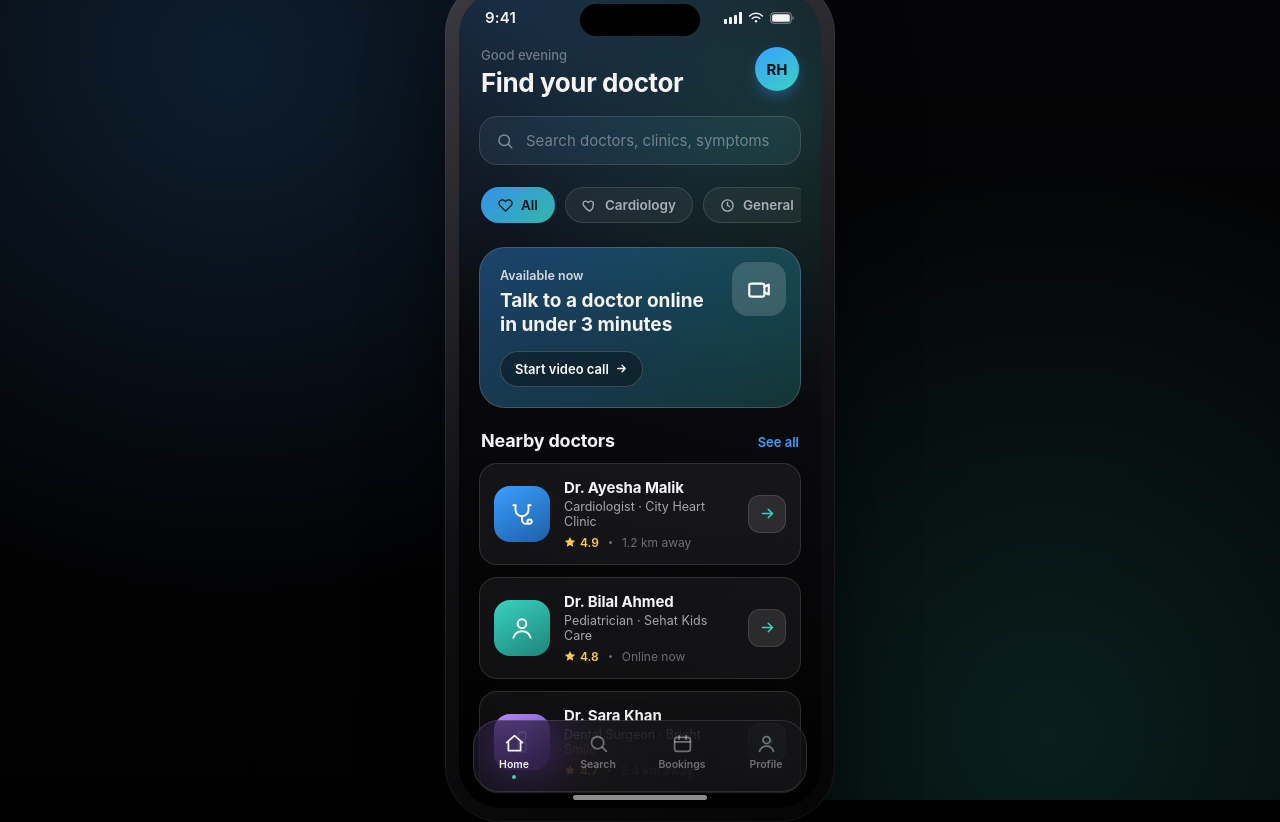
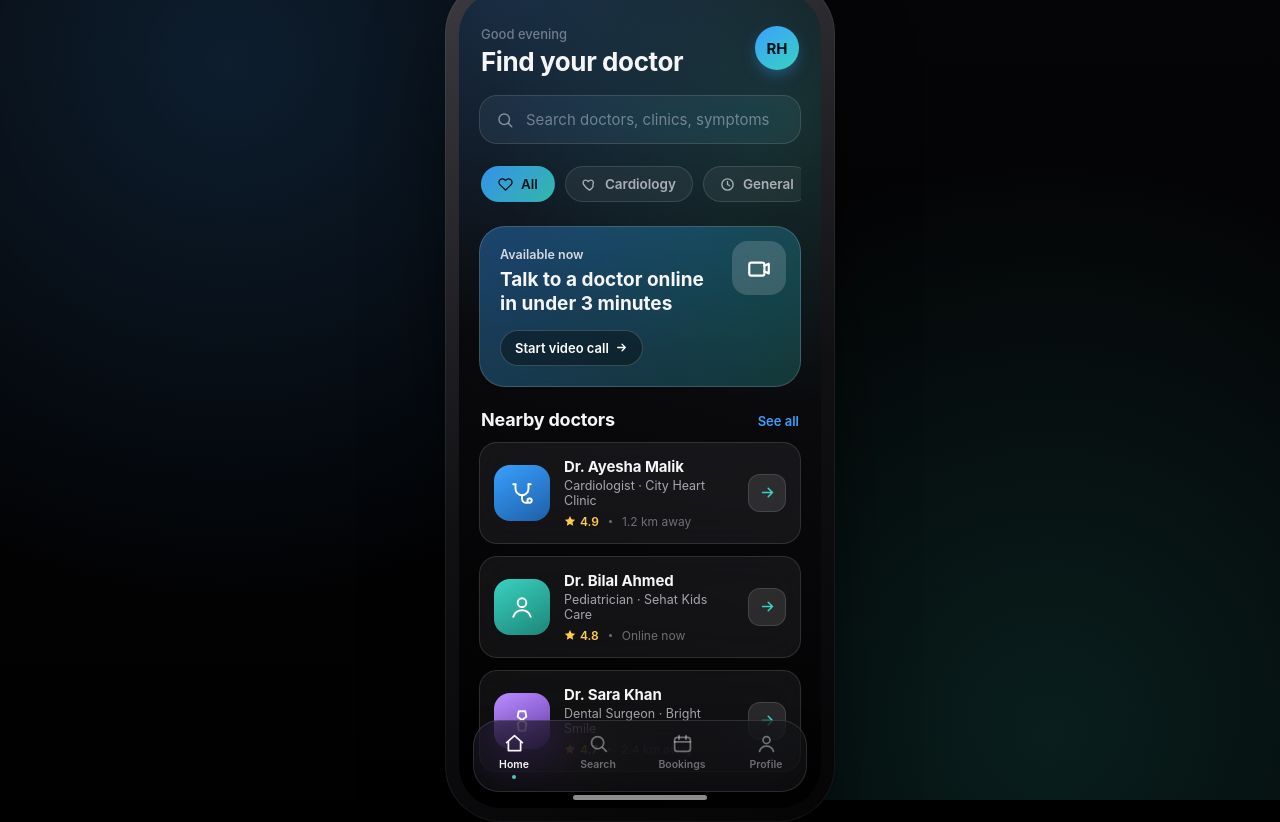
Before and after one commit to rajahaider50/doctor-app-ios-theme-demo, a website: page www/index.html in a window 1280 px wide. Drawn offline with Linux system fonts and the light colour scheme.

Commit message:
Add PWA install support (manifest, service worker, icons), Android-safe UI (remove iOS status bar/notch), and GitHub Actions workflow to build a real Android APK via Capacitor

```diff
--- a/index.html
+++ b/www/index.html
@@ -2,8 +2,13 @@
 <html lang="en">
 <head>
 <meta charset="UTF-8">
-<meta name="viewport" content="width=device-width, initial-scale=1.0">
+<meta name="viewport" content="width=device-width, initial-scale=1.0, viewport-fit=cover">
 <title>Sehat — Find a Doctor</title>
+<meta name="theme-color" content="#0c0c10">
+<meta name="description" content="Book doctors, clinics, and online consultations">
+<link rel="manifest" href="manifest.json">
+<link rel="icon" href="icons/icon-192.png">
+<link rel="apple-touch-icon" href="icons/icon-192.png">
 <style>
   :root{
     --bg-0:#000000;
@@ -75,35 +80,11 @@
     flex-direction:column;
   }
 
-  .notch{
-    position:absolute;
-    top:12px; left:50%;
-    transform:translateX(-50%);
-    width:120px; height:32px;
-    background:#000;
-    border-radius:20px;
-    z-index:50;
-  }
-
-  /* ---------- Status bar ---------- */
-  .statusbar{
-    display:flex;
-    align-items:center;
-    justify-content:space-between;
-    padding:16px 26px 4px;
-    font-size:15px;
-    font-weight:600;
-    letter-spacing:0.2px;
-    color:var(--text-0);
-    flex-shrink:0;
-  }
-  .statusbar .icons{display:flex; align-items:center; gap:6px;}
-
   /* ---------- Scroll area ---------- */
   .content{
     flex:1;
     overflow-y:auto;
-    padding:6px 20px 110px;
+    padding:24px 20px 110px;
     scrollbar-width:none;
   }
   .content::-webkit-scrollbar{display:none;}
@@ -294,20 +275,6 @@
 
 <div class="device">
   <div class="screen">
-    <div class="notch"></div>
-
-    <div class="statusbar">
-      <span>9:41</span>
-      <div class="icons">
-        <!-- signal -->
-        <svg width="18" height="12" viewBox="0 0 18 12" fill="none"><rect x="0" y="7" width="3" height="5" rx="0.8" fill="#F5F5F7"/><rect x="5" y="5" width="3" height="7" rx="0.8" fill="#F5F5F7"/><rect x="10" y="3" width="3" height="9" rx="0.8" fill="#F5F5F7"/><rect x="15" y="0" width="3" height="12" rx="0.8" fill="#F5F5F7"/></svg>
-        <!-- wifi -->
-        <svg width="16" height="12" viewBox="0 0 16 12" fill="none"><path d="M8 10.4a1.2 1.2 0 1 0 0-2.4 1.2 1.2 0 0 0 0 2.4Z" fill="#F5F5F7"/><path d="M4.2 6.6a5.4 5.4 0 0 1 7.6 0" stroke="#F5F5F7" stroke-width="1.4" stroke-linecap="round"/><path d="M1.6 3.9a9.2 9.2 0 0 1 12.8 0" stroke="#F5F5F7" stroke-width="1.4" stroke-linecap="round"/></svg>
-        <!-- battery -->
-        <svg width="25" height="12" viewBox="0 0 25 12" fill="none"><rect x="0.75" y="0.75" width="20.5" height="10.5" rx="2.75" stroke="#F5F5F7" stroke-opacity="0.5" stroke-width="1"/><rect x="2.2" y="2.2" width="17.6" height="7.6" rx="1.6" fill="#F5F5F7"/><path d="M22.5 4.2v3.6c.86-.32 1.4-1.06 1.4-1.8s-.54-1.48-1.4-1.8Z" fill="#F5F5F7" fill-opacity="0.5"/></svg>
-      </div>
-    </div>
-
     <div class="content">
 
       <div class="header">
@@ -455,5 +422,12 @@
   </div>
 </div>
 
+<script>
+  if ('serviceWorker' in navigator) {
+    window.addEventListener('load', () => {
+      navigator.serviceWorker.register('sw.js').catch(() => {});
+    });
+  }
+</script>
 </body>
 </html>
```
Also changed, not shown: capacitor.config.json (added, +7 -0 lines), package.json (added, +14 -0 lines), www/sw.js (added, +40 -0 lines), .github/workflows/build-apk.yml (added), README.md (added), www/icons/icon-192-maskable.png (added), www/icons/icon-192.png (added), www/icons/icon-512-maskable.png (added), www/icons/icon-512.png (added), www/manifest.json (added), 1 other file.
